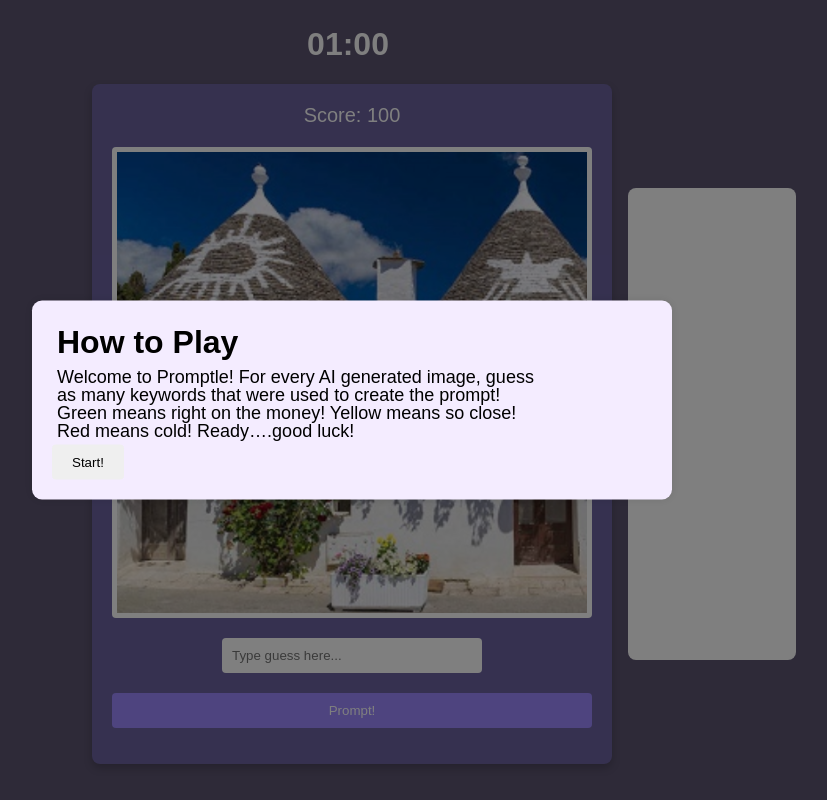
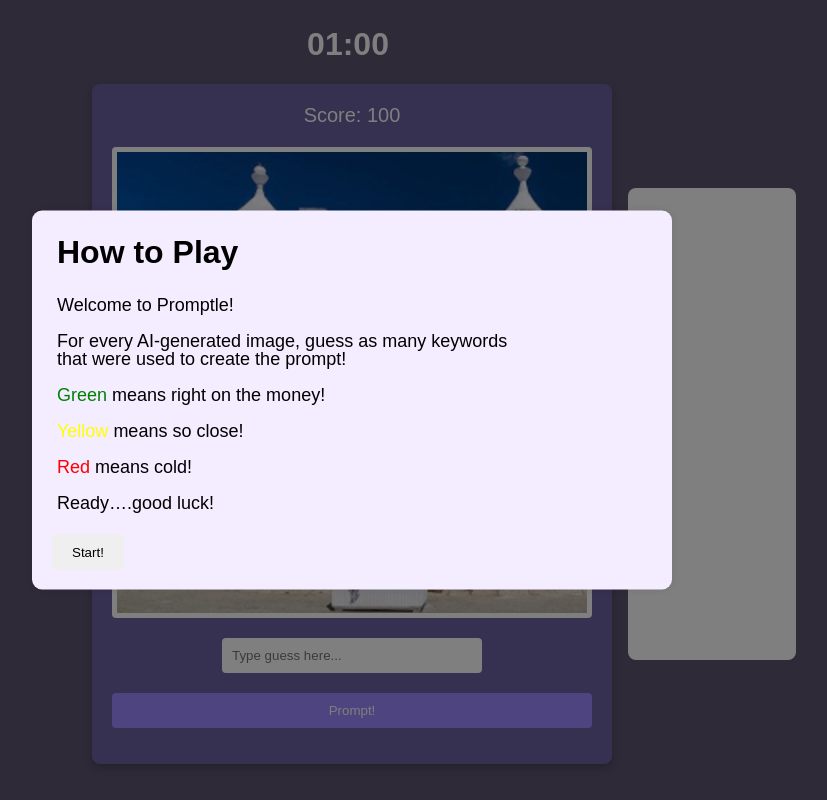
Before and after one commit to joshchen984/Promptle, a Flask app: page / in a window 1280 px wide. Shown: the whole page, without its empty margins (288-1115 px from the left). Run offline with Flask 3, Linux system fonts and the light colour scheme; parts of the project's set-up code (start-up, migrations or seed data) failed here and were passed over; some libraries are stand-ins or nearby versions.

Commit message:
Aesthetic instructions

```diff
--- a/backend/app/templates/game.html
+++ b/backend/app/templates/game.html
@@ -18,19 +18,23 @@
   <body>
     <div class="game">
       <div class="timer">01:00</div>
+
       <!-- Modal content -->
-      <div id="modal" class="modal">
-          <div class = "instructionstitle"> How to Play </div>
+  <div id="modal" class="modal">
+      <div class="instructionstitle">How to Play</div>
 
-          <div class = "instructions"> Welcome to Promptle!
-            For every AI generated image, guess as many keywords that were used to create the prompt!
-            Green means right on the money!
-            Yellow means so close!
-            Red means cold!
+      <div class="instructions">
+          <p>Welcome to Promptle!</p>
+          <p>For every AI-generated image, guess as many keywords that were used to create the prompt!</p>
+          <p><span style="color: green;">Green</span> means right on the money!</p>
+          <p><span style="color: yellow;">Yellow</span> means so close!</p>
+          <p><span style="color: red;">Red</span> means cold!</p>
+          <p>Ready….good luck!</p>
+      </div>
 
-            Ready….good luck! </div>
-          <button onclick="closeModal(); timer();">Start!</button>
-      </div>
+      <button onclick="closeModal(); timer();" class="start-button">Start!</button>
+  </div>
+
 
       <!-- Overlay -->
       <div id="overlay" class="overlay"></div>
```
